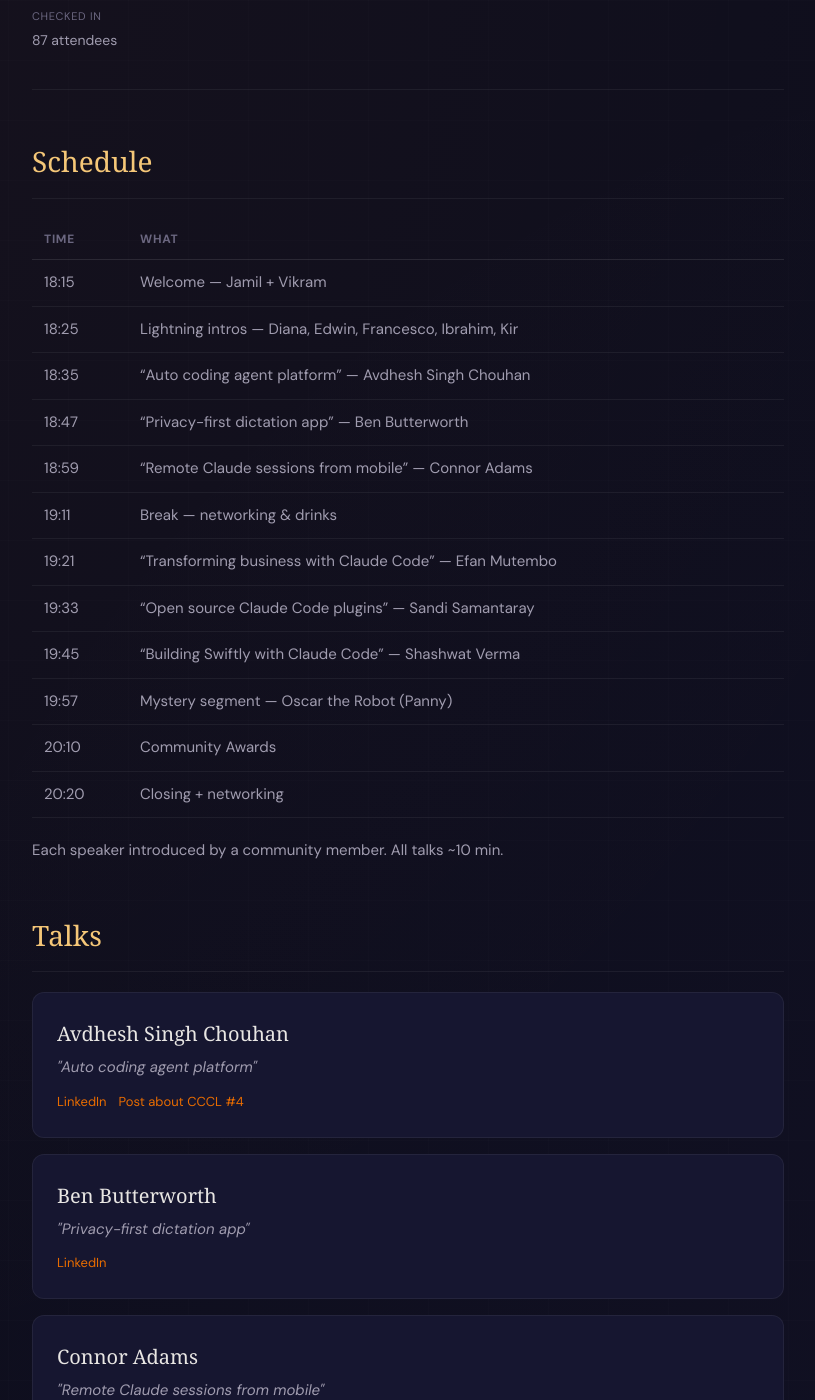
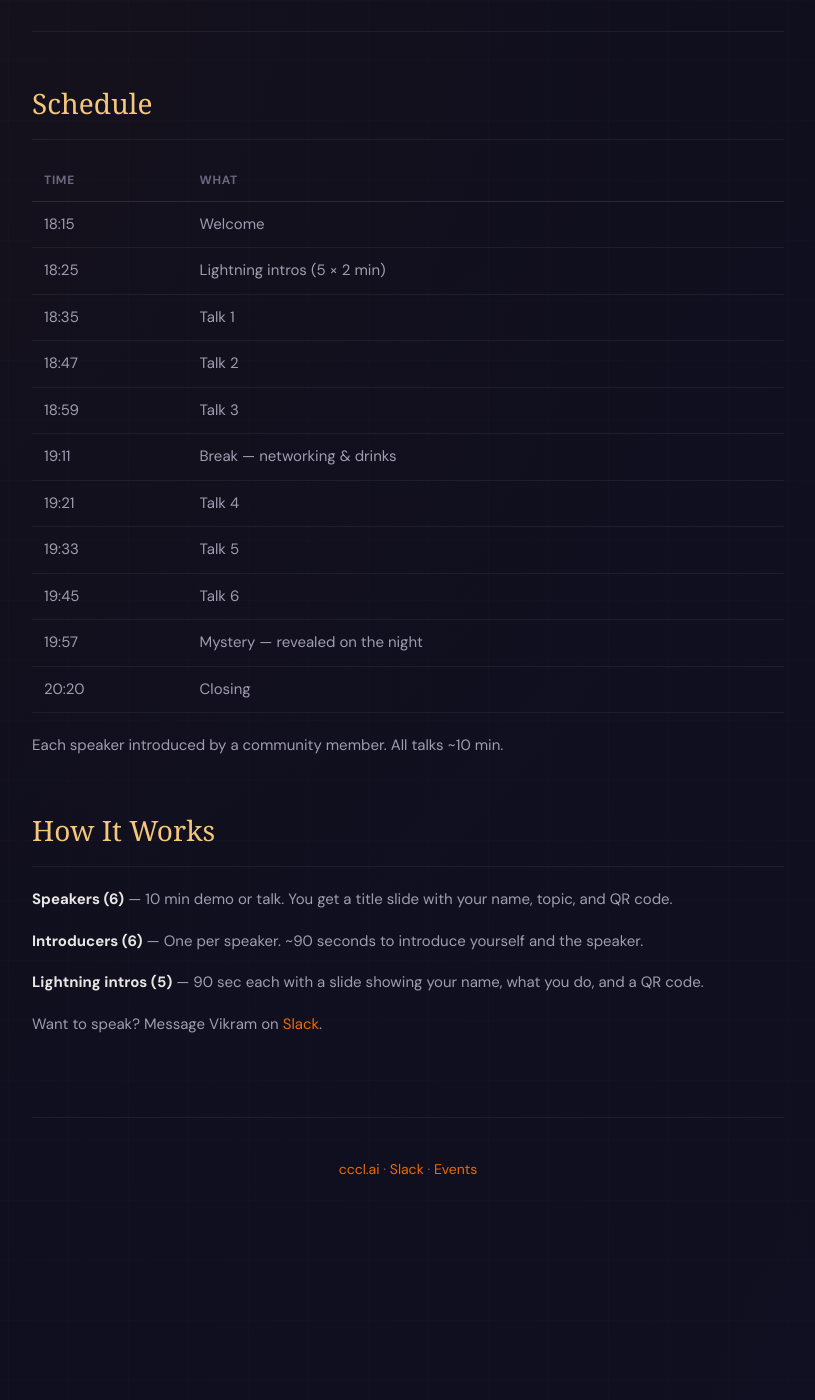
Before and after one commit to cccl-ai/meetups-live, a Jekyll site: the page built from cccl-4-agenda.md, in a window 1280 px wide and 1400 px high, scrolled down 267 px. Shown: the whole window, without its empty margins (232-1047 px from the left). Built offline with Jekyll 4.4.1, drawn with Linux system fonts in a browser that asks for light colours; some web fonts are replaced; after the commit the page ends 1489 px from its top, so only the background shows below that; some of the changed text lies outside the part shown.

Commit message:
Split into agenda (pre-event) and recap (post-event) pages

```diff
--- a/cccl-4-agenda.md
+++ b/cccl-4-agenda.md
@@ -1,126 +1,41 @@
 ---
 layout: default
 title: "CCCL #4 Agenda"
-description: "6 talks, 5 lightning intros, a mystery robot, and community awards."
+description: "Schedule for CCCL #4: 6 talks, lightning intros, mystery segment."
 event_date: "Monday 16 March 2026"
 meta:
   - label: Time
     value: "18:15 – 20:30"
   - label: Venue
     value: "Vonage, Central London"
-  - label: On stage
-    value: "17 speakers"
-  - label: Checked in
-    value: "87 attendees"
+  - label: Format
+    value: "6 talks + lightning intros + mystery"
 ---
-
-
 
 ## Schedule
 
 | Time | What |
 |------|------|
-| 18:15 | Welcome — Jamil + Vikram |
-| 18:25 | Lightning intros — Diana, Edwin, Francesco, Ibrahim, Kir |
-| 18:35 | "Auto coding agent platform" — Avdhesh Singh Chouhan |
-| 18:47 | "Privacy-first dictation app" — Ben Butterworth |
-| 18:59 | "Remote Claude sessions from mobile" — Connor Adams |
+| 18:15 | Welcome |
+| 18:25 | Lightning intros (5 × 2 min) |
+| 18:35 | Talk 1 |
+| 18:47 | Talk 2 |
+| 18:59 | Talk 3 |
 | 19:11 | Break — networking & drinks |
-| 19:21 | "Transforming business with Claude Code" — Efan Mutembo |
-| 19:33 | "Open source Claude Code plugins" — Sandi Samantaray |
-| 19:45 | "Building Swiftly with Claude Code" — Shashwat Verma |
-| 19:57 | Mystery segment — Oscar the Robot (Panny) |
-| 20:10 | Community Awards |
-| 20:20 | Closing + networking |
+| 19:21 | Talk 4 |
+| 19:33 | Talk 5 |
+| 19:45 | Talk 6 |
+| 19:57 | Mystery — revealed on the night |
+| 20:20 | Closing |
 
 Each speaker introduced by a community member. All talks ~10 min.
 
-## Talks
+## How It Works
 
-<div class="speaker-card">
-<h3><a href="https://linkedin.com/in/avdheshchouhan">Avdhesh Singh Chouhan</a></h3>
-<div class="talk-title">"Auto coding agent platform"</div>
-<div class="speaker-links">
-<a href="https://linkedin.com/in/avdheshchouhan">LinkedIn</a>
-<a href="https://cccl.ai/e/4/li-speaker-1">Post about CCCL #4</a>
-</div>
-</div>
+**Speakers (6)** — 10 min demo or talk. You get a title slide with your name, topic, and QR code.
 
-<div class="speaker-card">
-<h3><a href="https://linkedin.com/in/bbutterworth">Ben Butterworth</a></h3>
-<div class="talk-title">"Privacy-first dictation app"</div>
-<div class="speaker-links">
-<a href="https://linkedin.com/in/bbutterworth">LinkedIn</a>
-</div>
-</div>
+**Introducers (6)** — One per speaker. ~90 seconds to introduce yourself and the speaker.
 
-<div class="speaker-card">
-<h3><a href="https://linkedin.com/in/connoradams">Connor Adams</a></h3>
-<div class="talk-title">"Remote Claude sessions from mobile"</div>
-<div class="speaker-links">
-<a href="https://linkedin.com/in/connoradams">LinkedIn</a>
-<a href="https://cccl.ai/e/4/li-speaker-2">Post about CCCL #4</a>
-</div>
-</div>
+**Lightning intros (5)** — 90 sec each with a slide showing your name, what you do, and a QR code.
 
-<div class="speaker-card">
-<h3><a href="https://linkedin.com/in/efan-mutembo">Efan Mutembo</a></h3>
-<div class="talk-title">"Transforming business with Claude Code"</div>
-<div class="speaker-links">
-<a href="https://linkedin.com/in/efan-mutembo">LinkedIn</a>
-<a href="https://cccl.ai/e/4/li-speaker-6">Post about CCCL #4</a>
-</div>
-</div>
-
-<div class="speaker-card">
-<h3><a href="https://linkedin.com/in/sandipanee">Sandi Samantaray</a></h3>
-<div class="talk-title">"Open source Claude Code plugins"</div>
-<div class="speaker-links">
-<a href="https://linkedin.com/in/sandipanee">LinkedIn</a>
-<a href="https://cccl.ai/e/4/li-speaker-3">Post about CCCL #4</a>
-</div>
-</div>
-
-<div class="speaker-card">
-<h3><a href="https://linkedin.com/in/shash-aaai">Shashwat Verma</a></h3>
-<div class="talk-title">"Building Swiftly with Claude Code"</div>
-<div class="speaker-links">
-<a href="https://linkedin.com/in/shash-aaai">LinkedIn</a>
-</div>
-</div>
-
-## Lightning Intros
-
-<ul class="people-pills">
-<li><a href="https://linkedin.com/in/deng-diana">Diana Deng</a> · <a href="https://cccl.ai/e/4/li-speaker-5">Post</a></li>
-<li><a href="https://linkedin.com/in/etrebels">Edwin Trebels</a> · <a href="https://cccl.ai/e/4/li-speaker-4">Post</a></li>
-<li><a href="https://linkedin.com/in/francescoredente">Francesco Redente</a></li>
-<li><a href="https://linkedin.com/in/theibrahimmalik">Ibrahim Malik</a></li>
-<li><a href="https://linkedin.com/in/kirzharov">Kir Zharov</a></li>
-</ul>
-
-## Community Introducers
-
-<ul class="people-pills">
-<li><a href="https://linkedin.com/in/ethan-horsfall-6841a6185">Ethan Horsfall</a></li>
-<li><a href="https://linkedin.com/in/felix-brockmeier">Felix Brockmeier</a></li>
-<li><a href="https://linkedin.com/in/ckhyara">Khyara Ranaweera</a></li>
-<li><a href="https://linkedin.com/in/libby-swan-axioned-enabling-digital-endeavours">Libby Swan</a></li>
-<li><a href="https://linkedin.com/in/shef">Shefali Bohra</a></li>
-<li><a href="https://linkedin.com/in/talha-sheikh-007">Talha Sheikh</a></li>
-</ul>
-
-## Mystery Segment
-
-<div class="highlight-box">
-<h3>Oscar the Robot</h3>
-<p><a href="https://linkedin.com/in/panny-malialis-4526442b4">Panny</a> brought Oscar — a mini robot that's entirely self-contained. He changed the operating system just days before the event and was still working out the kinks, but was determined to present. Oscar won the hearts of the room.</p>
-</div>
-
-## Community Awards
-
-Based on WhatsApp group activity — analysed by Claude, of course:
-
-- **Most Charming:** [Francisco Garau](https://linkedin.com/in/fgarau)
-- **Most Helpful:** [Aditya Wagh](https://linkedin.com/in/adityamwagh)
-- **Most Knowledgeable:** [Aditya Wagh](https://linkedin.com/in/adityamwagh)
+Want to speak? Message Vikram on [Slack](https://cccl.ai/slack).
--- a/index.html
+++ b/index.html
@@ -80,6 +80,12 @@
         </a>
       </li>
       <li>
+        <a href="cccl-4-recap">
+          <span>CCCL #4 — Recap</span>
+          <span class="event-date">16 Mar 2026</span>
+        </a>
+      </li>
+      <li>
         <a href="cccl-4-agenda">
           <span>CCCL #4 — Agenda</span>
           <span class="event-date">16 Mar 2026</span>
```
Also changed, not shown: cccl-4-recap.md (added, +103 -0 lines).
